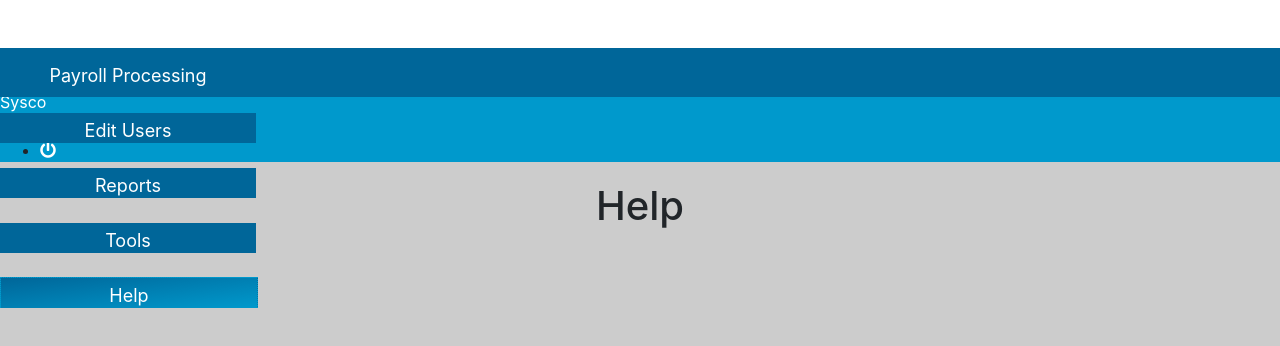
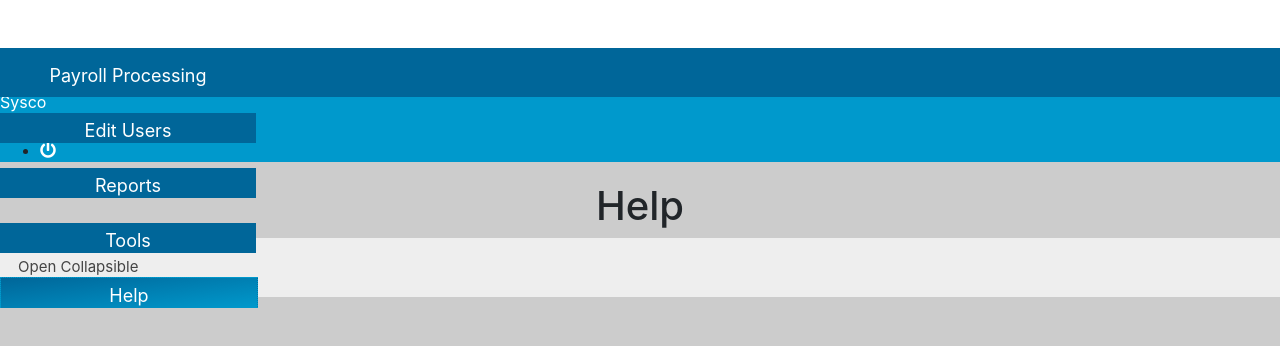
Before and after one commit to Junjie2412/wasppUI, a React app in the folder waspp-ui/: page /help in a window 1280 px wide. Shown: the top 346 px of the page. Built offline with nearby package versions, Linux system fonts and the light colour scheme.

Commit message:
made small requested changes to OPCODefault

```diff
--- /dev/null
+++ b/waspp-ui/src/containers/Help/Help.css
@@ -0,0 +1,25 @@
+/* Style the button that is used to open and close the collapsible content */
+.collapsible {
+    background-color: #eee;
+    color: #444;
+    cursor: pointer;
+    padding: 18px;
+    width: 100%;
+    border: none;
+    text-align: left;
+    outline: none;
+    font-size: 15px;
+  }
+
+  /* Add a background color to the button if it is clicked on (add the .active class with JS), and when you move the mouse over it (hover) */
+  .active, .collapsible:hover {
+    background-color: #ccc;
+  }
+
+  /* Style the collapsible content. Note: hidden by default */
+  .content {
+    padding: 0 18px;
+    display: none;
+    overflow: hidden;
+    background-color: #f1f1f1;
+  }
--- a/waspp-ui/src/containers/Help/Help.js
+++ b/waspp-ui/src/containers/Help/Help.js
@@ -1,13 +1,24 @@
 import React, {Component} from 'react';
 import bootstrapClasses from '../../../node_modules/bootstrap/dist/css/bootstrap.min.css';
+import classes from './Help.css';
 
 class Help extends Component {
+
+
+
     render() {
         return (
             <div>
                 <h1 style={{textAlign: 'center', marginTop: '20px'}}>
                     Help
                 </h1>
+
+                <button class={classes.collapsible}>Open Collapsible</button>
+                <div class={classes.content}>
+                    <p>Lorem ipsum...</p>
+                </div>
+
+
                 {/* <div id="accordionExample" className={bootstrapClasses.accordian}>
                     <div className={bootstrapClasses.card}>
                         <div id="headingOne" className={bootstrapClasses['card-header']}>
--- a/waspp-ui/src/containers/Tools/OPCODefaults/OPCODefaults.js
+++ b/waspp-ui/src/containers/Tools/OPCODefaults/OPCODefaults.js
@@ -71,19 +71,19 @@ class OPCODefaults extends Component{
                         <div className={[bootStrapClasses['form-group'], bootStrapClasses.row].join(' ')}>
                             <label className={[bootStrapClasses['col-sm-2'], bootStrapClasses['col-form-label']].join(' ')}>Bonus Level</label>
                             <div className={[bootStrapClasses['col-sm-1'], classes.alignRadio].join(' ')}>
-                                <input type='radio' name='BonusLevel' checked={this.props.opcDefault.Low}
+                                <input type='radio' name='BonusLevel' checked={this.props.opcDefault.Low} disabled
                                 onClick={(event) => this.props.onToggleLow(!this.props.opcDefault.Low)}
                                 className={bootStrapClasses['form-check-input']} />
                                 <label className={bootStrapClasses['form-check-label']}>Low</label>
                             </div>
                             <div className={[bootStrapClasses['col-sm-1'], classes.alignRadio].join(' ')}>
-                                <input type='radio' name='BonusLevel' checked={this.props.opcDefault.Medium}
+                                <input type='radio' name='BonusLevel' checked={this.props.opcDefault.Medium} disabled
                                 onClick={(event) => this.props.onToggleMedium(!this.props.opcDefault.Medium)}
                                 className={bootStrapClasses['form-check-input']} />
                                 <label className={bootStrapClasses['form-check-label']}>Medium</label>
                             </div>
                             <div className={[bootStrapClasses['col-sm-1'], classes.alignRadio].join(' ')}>
-                                <input type='radio' name='BonusLevel' checked={this.props.opcDefault.High}
+                                <input type='radio' name='BonusLevel' checked={this.props.opcDefault.High} disabled
                                 onClick={(event) => this.props.onToggleHigh(!this.props.opcDefault.High)}
                                 className={bootStrapClasses['form-check-input']} />
                                 <label className={bootStrapClasses['form-check-label']}>High</label>
@@ -163,7 +163,7 @@ class OPCODefaults extends Component{
                                 <label className={bootStrapClasses['form-check-label']}>OTH</label>
                             </div>
                         </div>
-                        <div className={[bootStrapClasses['form-group'], bootStrapClasses.row].join(' ')}>
+                        {/* <div className={[bootStrapClasses['form-group'], bootStrapClasses.row].join(' ')}>
                             <label className={[bootStrapClasses['col-sm-2'], bootStrapClasses['col-form-label']].join(' ')}>Default Flights</label>
                             <div className={[bootStrapClasses['col-sm-1'], classes.alignRadio].join(' ')}>
                                 <input type='radio' className={bootStrapClasses['form-check-input']} />
@@ -177,7 +177,7 @@ class OPCODefaults extends Component{
                                 <input type='radio' className={bootStrapClasses['form-check-input']} />
                                 <label className={bootStrapClasses['form-check-label']}>High</label>
                             </div>
-                        </div>
+                        </div> */}
                         <button type="submit" className={[bootStrapClasses.btn, bootStrapClasses['btn-primary']].join(' ')}
                         style={{backgroundColor: '#006699'}}>Submit</button>
                     </form>
```
